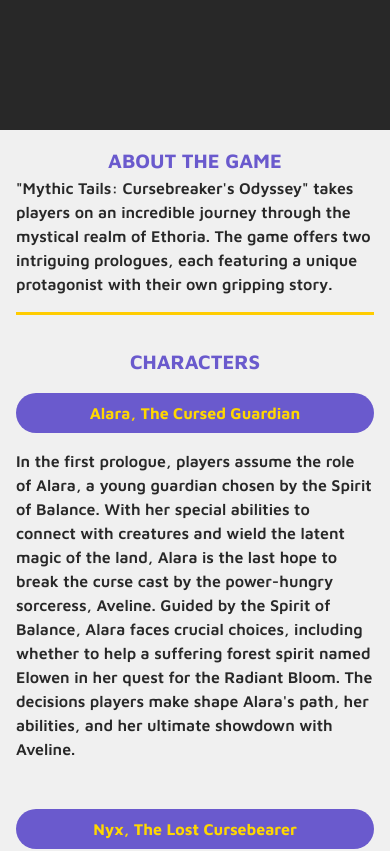
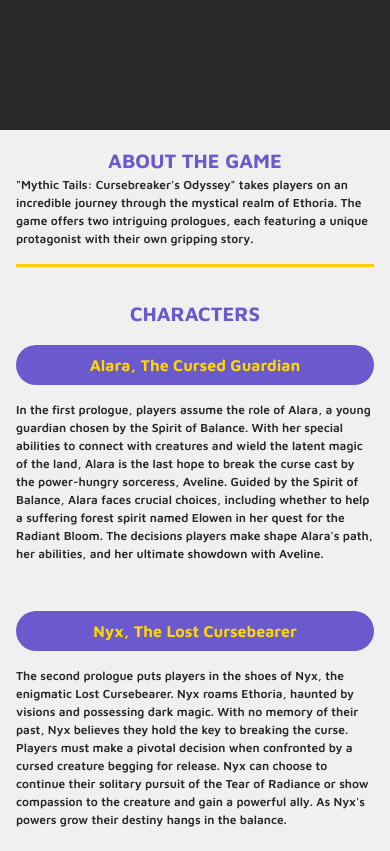
Before and after one commit to quindipc/Mythic-Tails-Cursebreakers-Odyssey, a React (Vite) app in the folder client/: page / in a window 390 px wide. Shown: the part 800-1651 px from the top of the page. Built offline with nearby package versions, Linux system fonts and the light colour scheme.

Commit message:
add about section styles and media query

```diff
--- a/client/src/components/About/About.jsx
+++ b/client/src/components/About/About.jsx
@@ -6,7 +6,7 @@ import { Link } from "react-router-dom";
 export default function About() {
   return (
     <>
-      <section className="about">
+      <section className="about" id="about">
         <div className="about__container">
           <h2 className="about__title">ABOUT THE GAME</h2>
           <p className="about__description">
@@ -44,8 +44,7 @@ export default function About() {
               make a pivotal decision when confronted by a cursed creature
               begging for release. Nyx can choose to continue their solitary
               pursuit of the Tear of Radiance or show compassion to the creature
-              and gain a powerful ally. As Nyx's powers grow, they face the
-              consequences of their choices, and their destiny hangs in the
+              and gain a powerful ally. As Nyx's powers grow their destiny hangs in the
               balance.
             </p>
           </div>
--- a/client/src/components/About/About.scss
+++ b/client/src/components/About/About.scss
@@ -8,9 +8,11 @@
   background-color: $white;
   width: 100%;
   color: $black;
+  max-width: 80rem;
 
-  @include tablet {
-  }
+ @include desktop {
+    margin: auto;
+ }
 
   &__container {
     @include flex-column-center-center;
@@ -19,9 +21,9 @@
     &--characterdetails {
       padding: 1rem 0;
 
-    @include tablet {
-
-    }
+      @include tablet {
+        padding: 0 1rem;
+      }
     }
 
     &--characters {
@@ -41,6 +43,11 @@
   &__title {
     color: $secondary-color;
     font-size: 1.25rem;
+
+    @include tablet {
+        font-size: 1.5rem;
+        padding-bottom: 1.5rem;
+    }
   }
 
   &__subtitle {
@@ -51,11 +58,17 @@
     margin-bottom: 1rem;
     padding: 0.5rem;
     text-align: center;
+
+    @include tablet {
+        font-size: 1.25rem;
+    }
   }
 
   &__description {
+    font-size: .75rem;
     padding-bottom: 1rem;
     @include tablet {
+        font-size: 1rem;
     }
   }
 }
```
